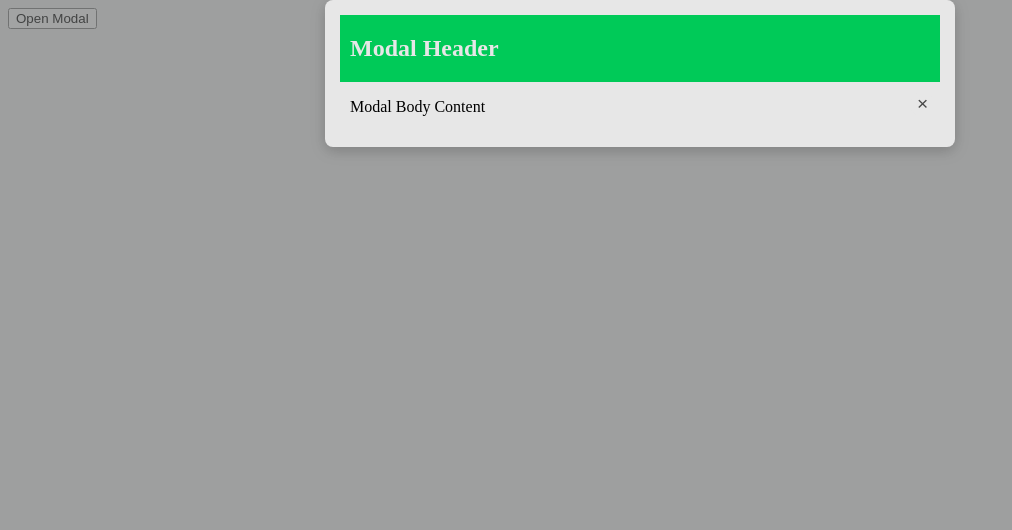
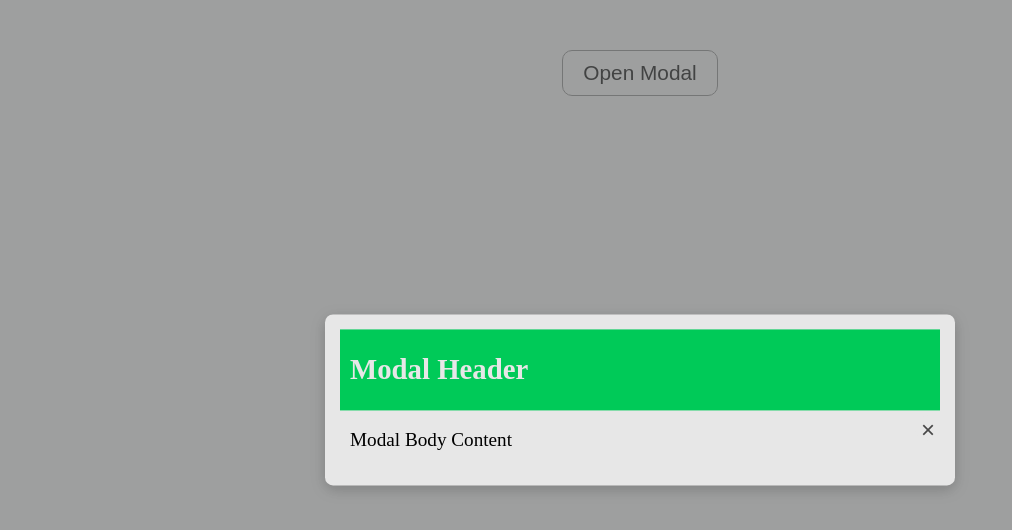
Before and after one commit to acciojob/css-modal-imrahulsrivastava, a website: page main.html in a window 1280 px wide. Both pictures are taken after a click on the button "Open Modal". Shown: the whole page, without its empty margins (0-1012 px from the left). Drawn offline with Linux system fonts and the light colour scheme.

Commit message:
created a submission

```diff
--- a/script.js
+++ b/script.js
@@ -1,3 +1,12 @@
+window.addEventListener("click", (event) => {
+  const modal = document.querySelector(".modal");
+  const modalContent = document.querySelector(".modal-content");
+  if (event.target === modal && !modalContent.contains(event.target)) {
+    modal.style.display = "none";
+    isModalOpen = false;
+  }
+});
+
 function toggleModal() {
   const modal = document.querySelector(".modal");
   if (isModalOpen) {
@@ -9,19 +18,10 @@ function toggleModal() {
   }
 }
 
-const button = document.getElementById("openModal");
 let isModalOpen = false;
 
-button.addEventListener("click", toggleModal);
+const openButton = document.getElementById("openModal");
+openButton.addEventListener("click", toggleModal);
 
 const closeButton = document.querySelector(".close-modal");
 closeButton.addEventListener("click", toggleModal);
-
-window.addEventListener("click", (event) => {
-  const modal = document.querySelector(".modal");
-  const modalContent = document.querySelector(".modal-content");
-  if (event.target === modal && !modalContent.contains(event.target)) {
-    modal.style.display = "none";
-    isModalOpen = false;
-  }
-});
--- a/styles.css
+++ b/styles.css
@@ -1,9 +1,24 @@
+/* Write your css here */
+
 :root {
   --button-dimension: 25px;
 }
 
 body {
+  align-items: center;
   background-color: #e7e7e7;
+  display: flex;
+  justify-content: center;
+}
+
+#openModal {
+  background-color: #e7e7e7;
+  border-radius: 10px;
+  border: 1px solid gray;
+  font-size: 1.3rem;
+  padding: 10px 20px;
+  position: fixed;
+  top: 50px;
 }
 
 .modal {
@@ -22,13 +37,16 @@ body {
 
 .modal-content {
   background-color: #e7e7e7;
+  border-radius: 8px;
+  box-shadow: 0 4px 15px rgba(0, 0, 0, 0.2);
+  font-size: 1.2rem;
+  left: 50%;
+  max-width: 600px;
   padding: 15px;
-  position: relative;
-  max-width: 600px;
+  position: fixed;
+  top: 50%;
+  transform: translate(-50%, -50%);
   width: 100%;
-  margin: auto;
-  box-shadow: 0 4px 15px rgba(0, 0, 0, 0.2);
-  border-radius: 8px;
 }
 
 .modal-header,
@@ -49,12 +67,12 @@ body {
   background-color: #e7e7e7;
   border-radius: 50%;
   border: none;
-  bottom: 30px;
+  bottom: 45px;
   color: rgb(71, 71, 71);
   cursor: pointer;
-  font-size: 1.2rem;
+  font-size: 1.5rem;
   height: var(--button-dimension);
   position: absolute;
-  right: 20px;
+  right: 15px;
   width: var(--button-dimension);
 }
```
